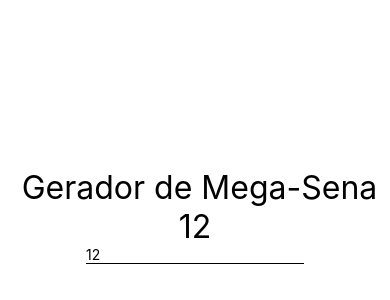
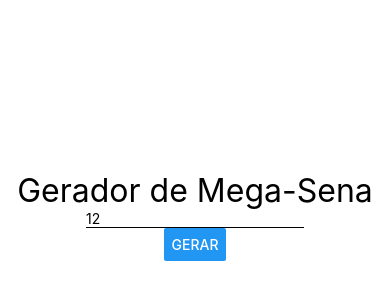
Before and after one commit to gabibecker/ReactNative, a React Native app: screen / in a window 390 px wide. Shown: the part 206-506 px from the top of the page. Built offline with nearby package versions, Linux system fonts and the light colour scheme.

Commit message:
Componente Mega-Sena #01

```diff
--- a/package.json
+++ b/package.json
@@ -27,7 +27,6 @@
     "@types/react": "^18.2.6",
     "@types/react-test-renderer": "^18.0.0",
     "babel-jest": "^29.6.3",
-    "eslint": "^8.19.0",
     "jest": "^29.6.3",
     "prettier": "2.8.8",
     "react-test-renderer": "18.3.1",
--- a/src/components/mega/Mega.tsx
+++ b/src/components/mega/Mega.tsx
@@ -1,29 +1,48 @@
 /* eslint-disable react-native/no-inline-styles */
 import React, {Component} from "react";
-import { Text, TextInput } from "react-native";
+import { Button, Text, TextInput } from "react-native";
 import estilo from "../estilo";
 
 export default class Mega extends Component {
 
     state = {
-        qtdNumeros: this.props.qtdNumeros
+        qtdNumeros: this.props.qtdNumeros,
+        numeros: [],
     };
 
     alterarQtdNumero = (qtde) => {
-        this.setState({ qtdNumeros: qtde }); // Corrige o nome do estado
+        this.setState({ qtdNumeros: +qtde });
+    };
+
+    gerarNumeroNaoContido = nums => {
+        const novo = parseInt(Math.random() * 60 ) + 1;
+        return nums.includes(novo) ? this.gerarNumeroNaoContido(nums) : novo;
+    };
+
+    gerarNumeros = () => {
+        const numeros = Array(this.state.qtdNumeros)
+            .fill(null)
+            .reduce((n, _) => [...n, this.gerarNumeroNaoContido(n)], [])
+            .sort((a,b) => a-b );
+            this.setState({ numeros });
     };
 
     render () {
         return (
             <>
-                <Text style={estilo.fontG}> Gerador de Mega-Sena {this.state.qtdNumeros}</Text>
+                <Text style={estilo.fontG}> Gerador de Mega-Sena </Text>
                 <TextInput
                     keyboardType={'numeric'}
                     style={{ borderBottomWidth: 1 }}
                     placeholder="Qtde de Números"
-                    value={String(this.state.qtdNumeros)} // Certifique-se de que o valor seja uma string
-                    onChangeText={this.alterarQtdNumero} // Use onChangeText
+                    value={`${this.state.qtdNumeros}`}
+                    onChangeText={this.alterarQtdNumero}
                 />
+                <Button
+                    title= 'Gerar'
+                    onPress={this.gerarNumeros}
+                />
+                <Text>{this.state.numeros.join(',')}</Text>
             </>
         );
     }
```
Also changed, not shown: .eslintrc.js (deleted), 1 other file (tests, documents, lock files or other folders).
